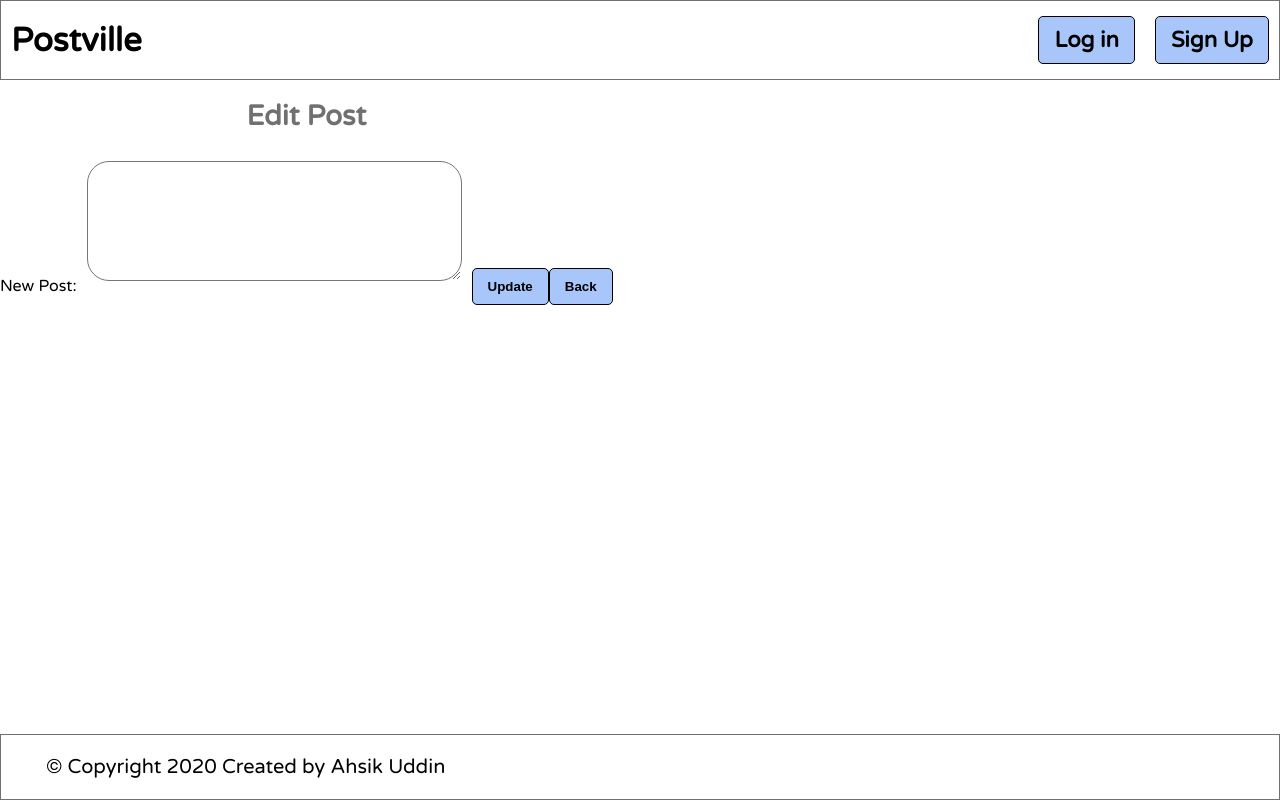
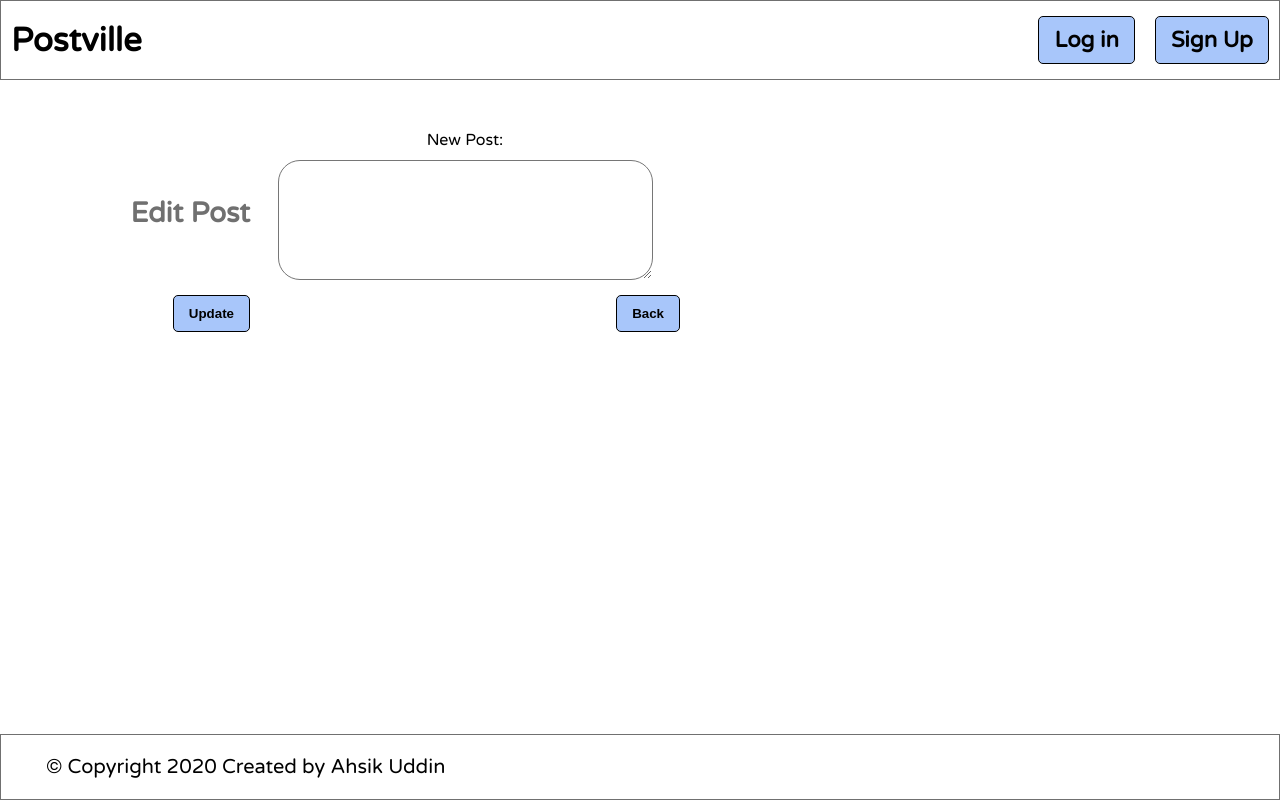
Before and after one commit to ahsikuddin1/PostVille, a React (Create React App) app in the folder client/: page /posts/1/edit in a window 1280 px wide. Built offline with nearby package versions, Linux system fonts and the light colour scheme; no server answers.

Commit message:
Still few bugs

```diff
--- a/client/src/components/Header.jsx
+++ b/client/src/components/Header.jsx
@@ -53,23 +53,22 @@ const NavOptions = styled.p`
   }
 `;
 export default function Header(props) {
-  const { currentUser } = props;
+  const { currentUser, handleLogout } = props;
 
   return (
     <NavBar>
       <Link to="/">
         <H1>Postville</H1>
       </Link>
-      {/* {
-        currentUser ?
+      <NavOptionContainers>
+        {currentUser ? (
           <>
-            <p>{currentUser.username}</p>
-          </>
-          :
-      } */}
-
-      <NavOptionContainers>
-        <Link to="/login"><NavOptions>Log in</NavOptions></Link>
+            <p>{currentUser.name}</p>
+            <NavOptions onClick={handleLogout}>Logout</NavOptions>
+            </>
+        ) : (
+          <Link to="/login"><NavOptions>Log in</NavOptions></Link>
+        )}
         <Link to="/register"><NavOptions>Sign Up</NavOptions></Link>
       </NavOptionContainers>
     </NavBar>
--- a/client/src/containers/MainContainer.jsx
+++ b/client/src/containers/MainContainer.jsx
@@ -79,8 +79,6 @@ export default function MainContainer() {
         })
       }: post
     }))
-    // setIsDeleted(!isDeleted)
-    // // history.push("/posts");
   };
 
   return (
--- a/client/src/screens/CommentEdit.jsx
+++ b/client/src/screens/CommentEdit.jsx
@@ -2,10 +2,34 @@ import React, { useState, useEffect } from "react";
 import { Link, useParams } from "react-router-dom";
 import styled from "styled-components";
 
+
+const MainContainer = styled.div`
+  display: flex;
+  flex-direction: column;
+  align-self: flext start;
+`;
+
+const DetailContainer = styled.div`
+  display: flex;
+  margin: 50px auto;
+`;
+const Form = styled.form`
+  display: grid;
+  grid-template-columns: 250px 430px;
+  align-items: center;
+
+  justify-items: flex-end;
+
+  @media (max-width: 400px) {
+    display: flex;
+    flex-direction: column;
+    margin: 20px auto;
+  }
+`;
 const LabelContainer = styled.label`
   color: #707070;
   font-size: 28px;
-
+  align-self: flex-start;
   @media (max-width: 400px) {
     align-self: flex-start;
   }
@@ -52,23 +76,19 @@ export default function CommentEdit(props) {
 
   const { id } = useParams();
 
-  // Edit is almost identical to create but we prefill the formData
+
   useEffect(() => {
     const prefillFormData = () => {
-      // We already have the comment info that we need in our list of posts
-      // we can use ".find" to select the single post from the list by its id
+
       const { content } = comments.find((comment) => comment.id === Number(id));
-      // const { commentsContent } = comments.find((comment)) => comment.id === Number(id));
+
       setFormData({ content });
     };
-    // in react, child component will finish loading before the parents
-    // as a result, this component will render before the have our comments list
-    // we conditionally run "prefillFormData" based on if there are comments in our list
+
     if (comments.length) {
       prefillFormData();
     }
-    // additionally we put "posts" in our array to watch for changes
-    // when "posts" updates, we will rerun our "useEffect" function
+
   }, [comments, id]);
 
   const handleChange = (e) => {
@@ -77,7 +97,9 @@ export default function CommentEdit(props) {
   };
 
   return (
-    <form
+    <MainContainer>
+      <DetailContainer>
+    <Form
       onSubmit={(e) => {
         e.preventDefault();
         handleCommentEdit(id, formData);
@@ -86,7 +108,8 @@ export default function CommentEdit(props) {
       <h3>
         <LabelContainer>Edit Comment</LabelContainer>
       </h3>
-      <label>
+
+        <label>
         Updated Comment:
         <TextArea
           rows={10}
@@ -97,11 +120,12 @@ export default function CommentEdit(props) {
           onChange={handleChange}
         />
       </label>
-
-      <Button>Update</Button>
-      <Link to="/posts">
+    <Link to="/posts">
         <Button>Back</Button>
-      </Link>
-    </form>
+        </Link>
+        <Button>Update</Button>
+        </Form>
+        </DetailContainer>
+      </MainContainer>
   );
 }
--- a/client/src/screens/Comments.jsx
+++ b/client/src/screens/Comments.jsx
@@ -22,8 +22,6 @@ export default function Comments(props) {
     isCommentDeleted,
   } = props;
   const history = useHistory();
-  console.log(props);
-
 
 
   return (
--- a/client/src/screens/Post.jsx
+++ b/client/src/screens/Post.jsx
@@ -84,7 +84,6 @@ const StyledCommentOptns = styled.div`
 `;
 
 export default function Post(props) {
-  console.log(props);
   const {
     post,
     handlePostDelete,
--- a/client/src/screens/PostCreate.jsx
+++ b/client/src/screens/PostCreate.jsx
@@ -1,5 +1,17 @@
 import React, { useState } from "react";
+import { Link } from "react-router-dom";
 import styled from "styled-components";
+
+const MainContainer = styled.div`
+  display: flex;
+  flex-direction: column;
+  align-self: flext start;
+`;
+
+const DetailContainer = styled.div`
+  display: flex;
+  margin: 50px auto;
+`;
 
 const Form = styled.form`
   display: grid;
@@ -42,6 +54,18 @@ const TextArea = styled.textarea`
     width: 70vw;
   }
 `;
+const Button = styled.button`
+  text-decoration: none;
+  color: black;
+  font-weight: 600;
+  padding: 10px 15px 10px 15px;
+  border: 1px solid black;
+  border-radius: 5px;
+  background-color: #a8c6fa;
+  cursor: pointer;
+  font-size; 20px;
+  margin-bottom: 5px;
+`;
 export default function PostCreate(props) {
   const [formData, setFormData] = useState({
     content: "",
@@ -54,6 +78,8 @@ export default function PostCreate(props) {
   };
 
   return (
+    <MainContainer>
+      <DetailContainer>
         <Form
           onSubmit={(e) => {
             e.preventDefault();
@@ -71,7 +97,12 @@ export default function PostCreate(props) {
               onChange={handleChange}
             />
           </label>
-      <button>Create</button>
+          <Button>Create</Button>
+          <Link to="/posts">
+            <Button>Back</Button>
+          </Link>
         </Form>
+      </DetailContainer>
+    </MainContainer>
   );
 }
--- a/client/src/screens/PostEdit.jsx
+++ b/client/src/screens/PostEdit.jsx
@@ -1,6 +1,30 @@
 import React, { useState, useEffect } from "react";
 import { Link, useParams } from "react-router-dom";
 import styled from "styled-components";
+
+const MainContainer = styled.div`
+  display: flex;
+  flex-direction: column;
+  align-self: flext start;
+`;
+
+const DetailContainer = styled.div`
+  display: flex;
+  margin: 50px auto;
+`;
+const Form = styled.form`
+  display: grid;
+  grid-template-columns: 250px 430px;
+  align-items: center;
+
+  justify-items: flex-end;
+
+  @media (max-width: 400px) {
+    display: flex;
+    flex-direction: column;
+    margin: 20px auto;
+  }
+`;
 
 const LabelContainer = styled.label`
   color: #707070;
@@ -51,23 +75,16 @@ export default function PostEdit(props) {
 
   const { id } = useParams();
 
-  // Edit is almost identical to create but we prefill the formData
   useEffect(() => {
     const prefillFormData = () => {
-      // We already have the post info that we need in our list of posts
-      // we can use ".find" to select the single post from the list by its id
       const { content } = posts.find((post) => post.id === Number(id));
-      // const { commentsContent } = comments.find((comment)) => comment.id === Number(id));
+
       setFormData({ content });
     };
-    // in react, child component will finish loading before the parents
-    // as a result, this component will render before the have our posts list
-    // we conditionally run "prefillFormData" based on if there are posts in our list
+
     if (posts.length) {
       prefillFormData();
     }
-    // additionally we put "posts" in our array to watch for changes
-    // when "posts" updates, we will rerun our "useEffect" function
   }, [posts, id]);
 
   const handleChange = (e) => {
@@ -76,7 +93,9 @@ export default function PostEdit(props) {
   };
 
   return (
-    <form
+    <MainContainer>
+      <DetailContainer>
+        <Form
           onSubmit={(e) => {
             e.preventDefault();
             handlePostEdit(id, formData);
@@ -101,6 +120,8 @@ export default function PostEdit(props) {
           <Link to="/posts">
             <Button>Back</Button>
           </Link>
-    </form>
+        </Form>
+      </DetailContainer>
+    </MainContainer>
   );
 }
--- a/client/src/screens/Posts.jsx
+++ b/client/src/screens/Posts.jsx
@@ -39,7 +39,7 @@ export default function Posts(props) {
       </Link>
       <Link to="/">
         <SubmitButton onClick={handleLogout}>Logout</SubmitButton>
-      </Link>
+       </Link>
       {posts.map((post) => (
         <Post
           post={post}
--- a/client/src/services/auth.js
+++ b/client/src/services/auth.js
@@ -1,7 +1,6 @@
 import api from './api-config';
 
 export const loginUser = async (loginData) => {
-  console.log(loginData)
   const resp = await api.post('/auth/login', { authentication: loginData })
   localStorage.setItem('authToken', resp.data.token);
   api.defaults.headers.common.authorization = `Bearer ${resp.data.token}`
```
Also changed, not shown: 1 other file (tests, documents, lock files or other folders). Lines whose indentation alone changed are shown as unchanged.
